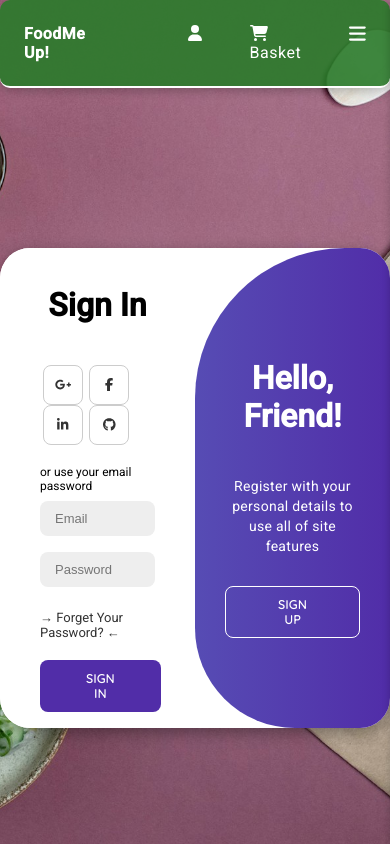
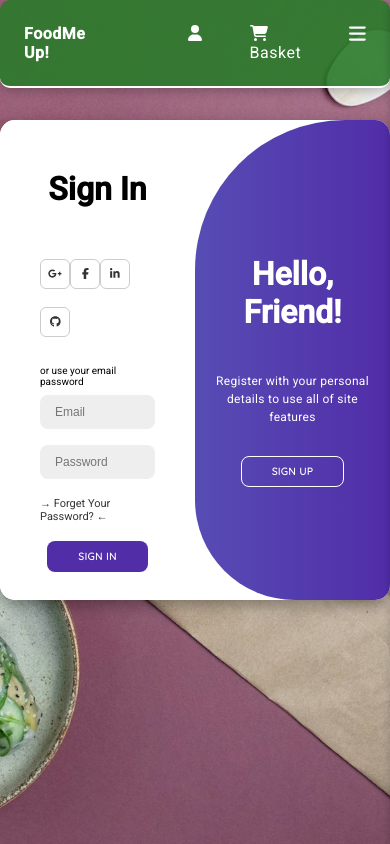
Before and after one commit to Stefanos-katsivelos/FoodMeUp, an Angular app in the folder frontend/: page /login in a window 390 px wide. Built offline with nearby package versions, Linux system fonts and the light colour scheme.

Commit message:
media queries for login-page

```diff
--- a/frontend/src/app/components/pages/login-page/login-page.component.css
+++ b/frontend/src/app/components/pages/login-page/login-page.component.css
@@ -1,5 +1,4 @@
-
-.container{
+.container {
   background-color: #fff;
   border-radius: 30px;
   box-shadow: 0 5px 15px rgba(0, 0, 0, 0.35);
@@ -11,25 +10,25 @@
   margin-top: 10rem;
 }
 
-.container p{
+.container p {
   font-size: 14px;
   line-height: 20px;
   letter-spacing: 0.3px;
   margin: 20px 0;
 }
 
-.container span{
+.container span {
   font-size: 12px;
 }
 
-.container a{
+.container a {
   color: #333;
   font-size: 13px;
   text-decoration: none;
   margin: 15px 0 10px;
 }
 
-.container button{
+.container button {
   background-color: #512da8;
   color: #fff;
   font-size: 12px;
@@ -43,12 +42,12 @@
   cursor: pointer;
 }
 
-.container button.hidden{
+.container button.hidden {
   background-color: transparent;
   border-color: #fff;
 }
 
-.container form{
+.container form {
   background-color: #fff;
   display: flex;
   align-items: center;
@@ -58,7 +57,7 @@
   height: 100%;
 }
 
-.container input{
+.container input {
   background-color: #eee;
   border: none;
   margin: 8px 0;
@@ -69,24 +68,24 @@
   outline: none;
 }
 
-.form-container{
+.form-container {
   position: absolute;
   top: 0;
   height: 100%;
   transition: all 0.6s ease-in-out;
 }
 
-.sign-in{
+.sign-in {
   left: 0;
   width: 50%;
   z-index: 2;
 }
 
-.container.active .sign-in{
+.container.active .sign-in {
   transform: translateX(100%);
 }
 
-.sign-up{
+.sign-up {
   left: 0;
   width: 50%;
   opacity: 0;
@@ -94,29 +93,31 @@
   transition: all 0.5s;
 }
 
-.container.active .sign-up{
+.container.active .sign-up {
   transform: translateX(100%);
   opacity: 1;
   z-index: 5;
   animation: move 0.6s;
 }
 
-@keyframes move{
-  0%, 49.99%{
-      opacity: 0;
-      z-index: 1;
+@keyframes move {
+  0%,
+  49.99% {
+    opacity: 0;
+    z-index: 1;
   }
-  50%, 100%{
-      opacity: 1;
-      z-index: 5;
+  50%,
+  100% {
+    opacity: 1;
+    z-index: 5;
   }
 }
 
-.social-icons{
+.social-icons {
   margin: 20px 0;
 }
 
-.social-icons a{
+.social-icons a {
   border: 1px solid #ccc;
   border-radius: 20%;
   display: inline-flex;
@@ -128,12 +129,12 @@
   transition: all 0.5s;
 }
 
-.social-icons a:hover{
+.social-icons a:hover {
   scale: 1.3;
   border: 1px solid #000;
 }
 
-.toggle-container{
+.toggle-container {
   position: absolute;
   top: 0;
   left: 50%;
@@ -145,12 +146,12 @@
   z-index: 1000;
 }
 
-.container.active .toggle-container{
+.container.active .toggle-container {
   transform: translateX(-100%);
   border-radius: 0 150px 100px 0;
 }
 
-.toggle{
+.toggle {
   background-color: #512da8;
   height: 100%;
   background: linear-gradient(to right, #5c6bc0, #512da8);
@@ -163,11 +164,11 @@
   transition: all 0.6s ease-in-out;
 }
 
-.container.active .toggle{
+.container.active .toggle {
   transform: translateX(50%);
 }
 
-.toggle-panel{
+.toggle-panel {
   position: absolute;
   width: 50%;
   height: 100%;
@@ -182,23 +183,107 @@
   transition: all 0.6s ease-in-out;
 }
 
-.toggle-left{
+.toggle-left {
   transform: translateX(-200%);
 }
 
-.container.active .toggle-left{
+.container.active .toggle-left {
   transform: translateX(0);
 }
 
-.toggle-right{
+.toggle-right {
   right: 0;
   transform: translateX(0);
 }
 
-.container.active .toggle-right{
+.container.active .toggle-right {
   transform: translateX(200%);
 }
 
 .error-list {
   color: red;
 }
+
+
+@media (max-width: 767px) {
+  .container {
+    width: 100%;
+    padding: 20px;
+    margin-top: 2rem;
+    border-radius: 15px;
+  }
+
+  .container p {
+    font-size: 12px;
+    line-height: 18px;
+  }
+
+  .container span {
+    font-size: 10px;
+  }
+
+  .container a {
+    font-size: 11px;
+    margin: 10px 0 8px;
+  }
+
+  .container button {
+    font-size: 10px;
+    padding: 8px 30px;
+  }
+
+  .container input {
+    font-size: 12px;
+  }
+
+  .toggle-panel {
+    padding: 0 20px;
+  }
+
+  .social-icons a {
+    width: 30px;
+    height: 30px;
+  }
+}
+
+
+@media (min-width: 768px) and (max-width: 1024px) {
+  .container {
+    width: 90%;
+    padding: 30px;
+    margin-top: 5rem;
+    border-radius: 20px;
+  }
+
+  .container p {
+    font-size: 13px;
+    line-height: 19px;
+  }
+
+  .container span {
+    font-size: 11px;
+  }
+
+  .container a {
+    font-size: 12px;
+    margin: 12px 0 9px;
+  }
+
+  .container button {
+    font-size: 11px;
+    padding: 9px 35px;
+  }
+
+  .container input {
+    font-size: 13px;
+  }
+
+  .toggle-panel {
+    padding: 0 25px;
+  }
+
+  .social-icons a {
+    width: 35px;
+    height: 35px;
+  }
+}
```
